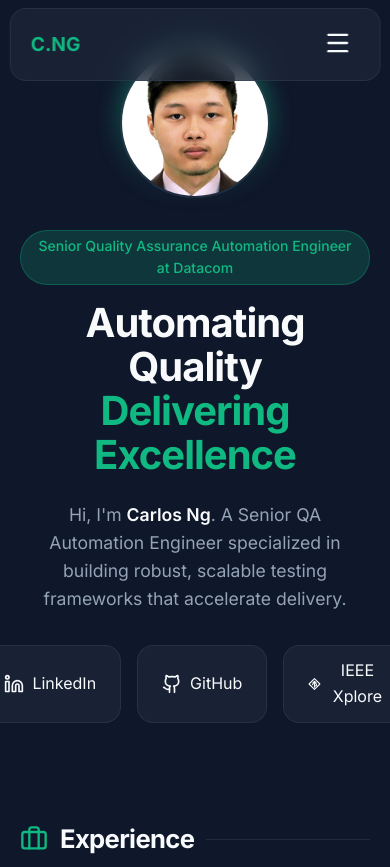
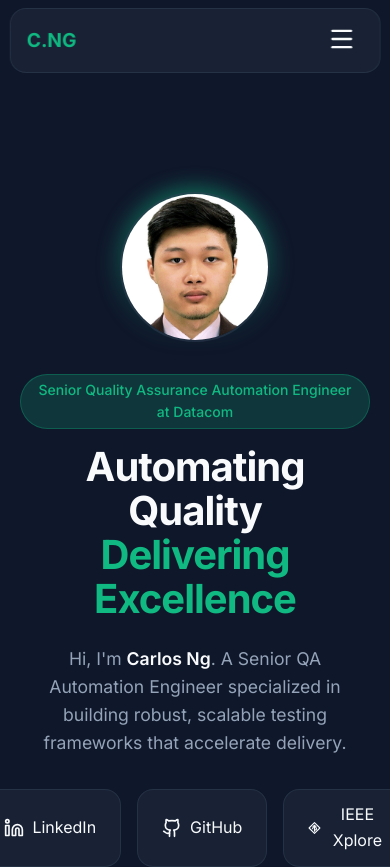
Before and after one commit to cng07/carlosng07, a React (Vite) app: page / in a window 390 px wide. Shown: the top 867 px of the page. Built offline with nearby package versions, Linux system fonts and the light colour scheme.

Commit message:
UX: Drastically increase mobile top padding to 12rem and clean up CSS redundancy

```diff
--- a/src/index.css
+++ b/src/index.css
@@ -48,10 +48,6 @@ a {
   border-radius: 1rem;
 }
 
-.section {
-  padding: 6rem 0;
-}
-
 @media (max-width: 768px) {
   .section {
     padding: 3rem 0;
@@ -64,7 +60,7 @@ a {
 
 @media (max-width: 768px) {
   .page-header-padding {
-    padding-top: 10rem;
+    padding-top: 12rem;
   }
 }
 
@@ -77,12 +73,6 @@ a {
 @media (max-width: 768px) {
   .container {
     padding: 0 1.25rem;
-  }
-}
-
-@media (max-width: 768px) {
-  .section {
-    padding: 3rem 0;
   }
 }
 
@@ -165,11 +155,6 @@ a {
 }
 
 @media (max-width: 768px) {
-  .nav-bar {
-    width: 95%;
-    padding: 0.75rem 1.25rem;
-  }
-
   .nav-links {
     display: none;
   }
```
